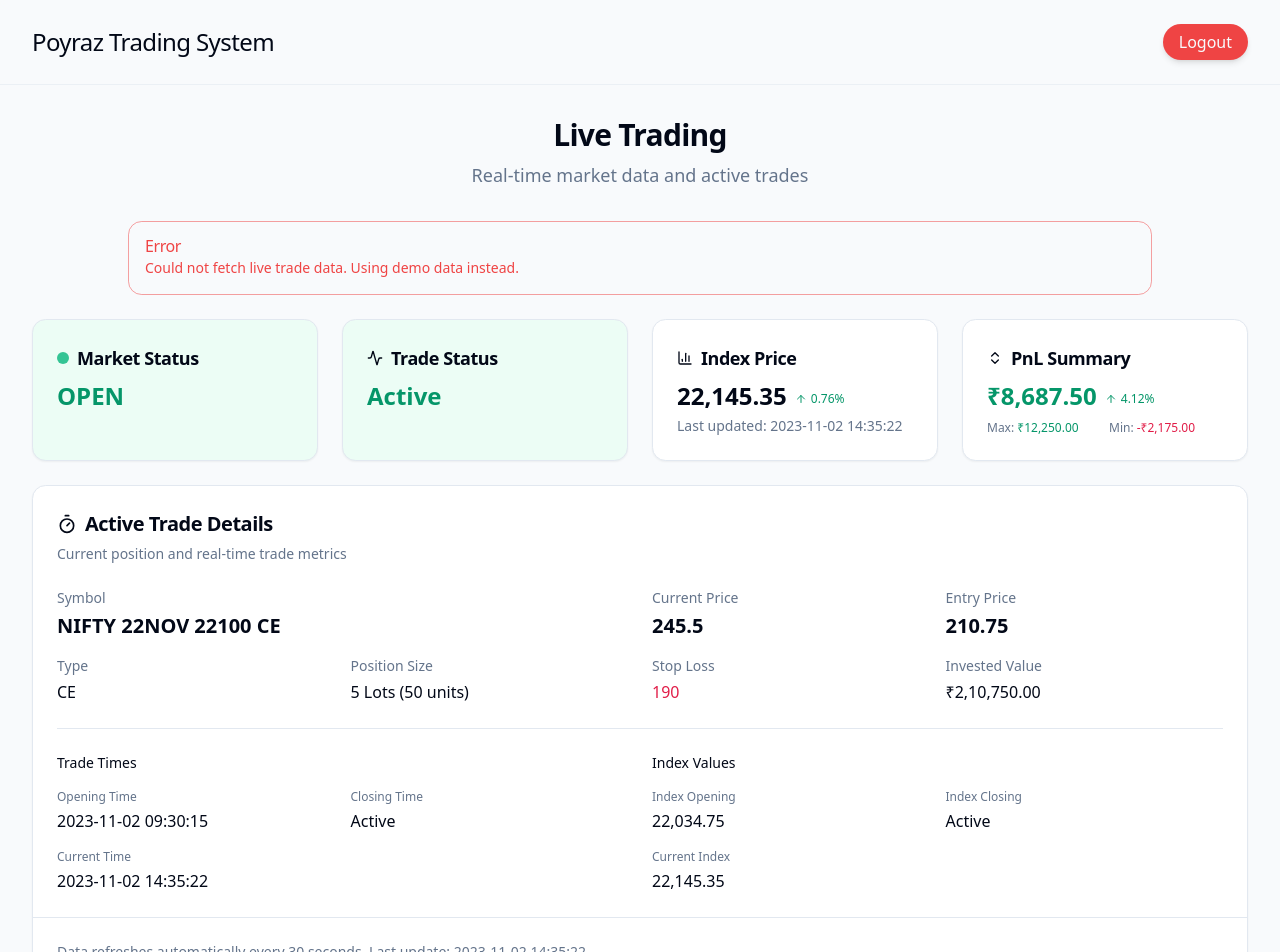
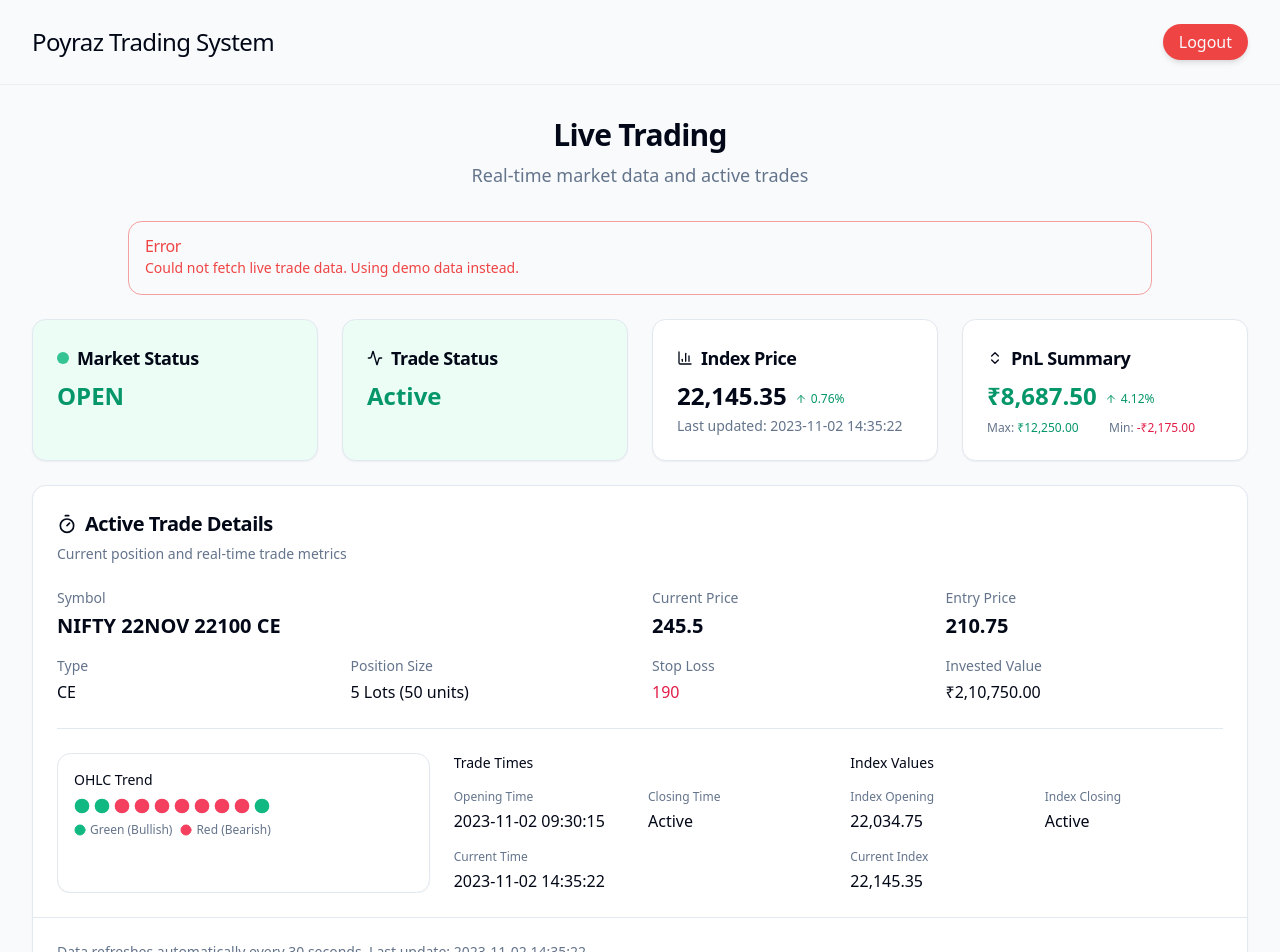
Before and after one commit to PoyrazPlay/poyraz-trading-system-59, a React (Vite) app: page /live-trade in a window 1280 px wide. Shown: the top 952 px of the page. Built offline with nearby package versions, Linux system fonts and the light colour scheme.

Commit message:
Add OHLC color string to LiveTrade
Display OHLC color string in LiveTrade page using red and green circles.

```diff
--- a/src/pages/LiveTrade.tsx
+++ b/src/pages/LiveTrade.tsx
@@ -1,11 +1,12 @@
 
 import { useEffect, useState } from 'react';
-import { ArrowDownIcon, ArrowUpIcon, BarChart3Icon, ChevronsUpDownIcon, TimerIcon, ActivityIcon } from 'lucide-react';
+import { ArrowDownIcon, ArrowUpIcon, BarChart3Icon, ChevronsUpDownIcon, TimerIcon, ActivityIcon, CircleIcon } from 'lucide-react';
 import { toast } from 'sonner';
 import HomeLayout from '@/components/layout/HomeLayout';
 import { Alert, AlertTitle, AlertDescription } from '@/components/ui/alert';
 import { Card, CardContent, CardDescription, CardFooter, CardHeader, CardTitle } from '@/components/ui/card';
 import { Separator } from '@/components/ui/separator';
+import { Badge } from '@/components/ui/badge';
 
 // Define type for LiveTradeData
 interface LiveTradeData {
@@ -28,6 +29,7 @@ interface LiveTradeData {
   index_closing?: number;
   trade_opening_time?: string;
   trade_closing_time?: string;
+  ohlc_colorString?: string;
 }
 
 // Demo data for development and testing
@@ -50,7 +52,36 @@ const demoTradeData: LiveTradeData = {
   index_opening: 22034.75,
   index_closing: 0,
   trade_opening_time: "2023-11-02 09:30:15",
-  trade_closing_time: ""
+  trade_closing_time: "",
+  ohlc_colorString: "GGRRRRRRRG"
+};
+
+// OHLC Color Indicator Component
+const OHLCColorIndicator = ({ colorString }: { colorString?: string }) => {
+  if (!colorString) return null;
+
+  return (
+    <div className="flex flex-col space-y-2">
+      <h3 className="text-sm font-medium">OHLC Trend</h3>
+      <div className="flex items-center space-x-1">
+        {colorString.split('').map((color, index) => (
+          <CircleIcon
+            key={index}
+            className={`h-4 w-4 ${color === 'G' ? 'text-emerald-500 fill-emerald-500' : 'text-rose-500 fill-rose-500'}`}
+            aria-label={color === 'G' ? 'Green' : 'Red'}
+          />
+        ))}
+      </div>
+      <div className="text-xs text-muted-foreground">
+        <span className="inline-flex items-center mr-2">
+          <CircleIcon className="h-3 w-3 mr-1 text-emerald-500 fill-emerald-500" /> Green (Bullish)
+        </span>
+        <span className="inline-flex items-center">
+          <CircleIcon className="h-3 w-3 mr-1 text-rose-500 fill-rose-500" /> Red (Bearish)
+        </span>
+      </div>
+    </div>
+  );
 };
 
 const LiveTrade = () => {
@@ -276,8 +307,12 @@ const LiveTrade = () => {
 
             <Separator className="my-6" />
 
-            {/* Time and Index Section */}
-            <div className="grid grid-cols-1 md:grid-cols-2 gap-6">
+            <div className="grid grid-cols-1 md:grid-cols-3 gap-6">
+              {/* OHLC Color String */}
+              <div className="bg-card rounded-lg p-4 border shadow-sm">
+                <OHLCColorIndicator colorString={data.ohlc_colorString} />
+              </div>
+
               {/* Times Section */}
               <div className="space-y-4">
                 <h3 className="text-sm font-medium">Trade Times</h3>
```
